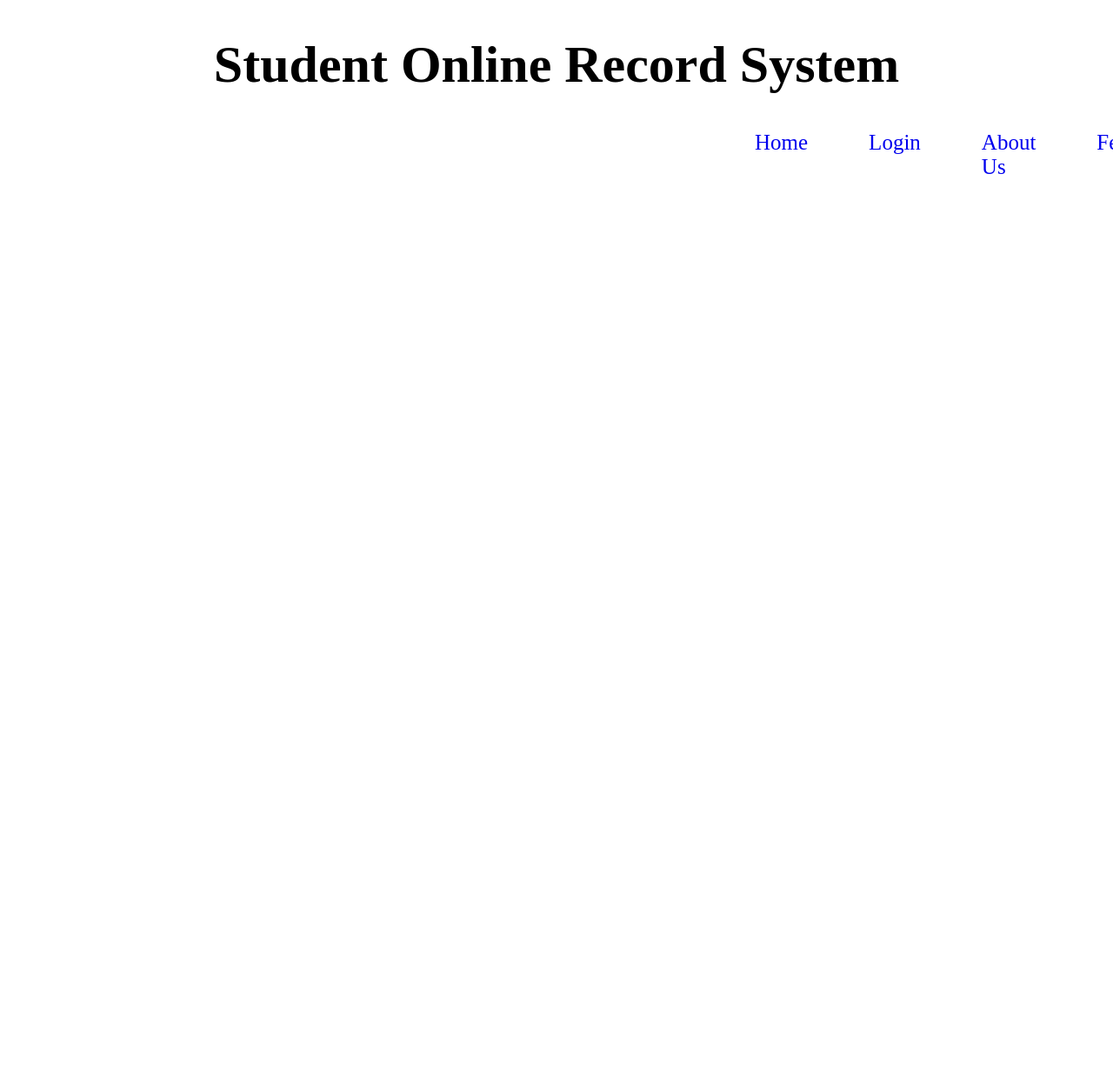
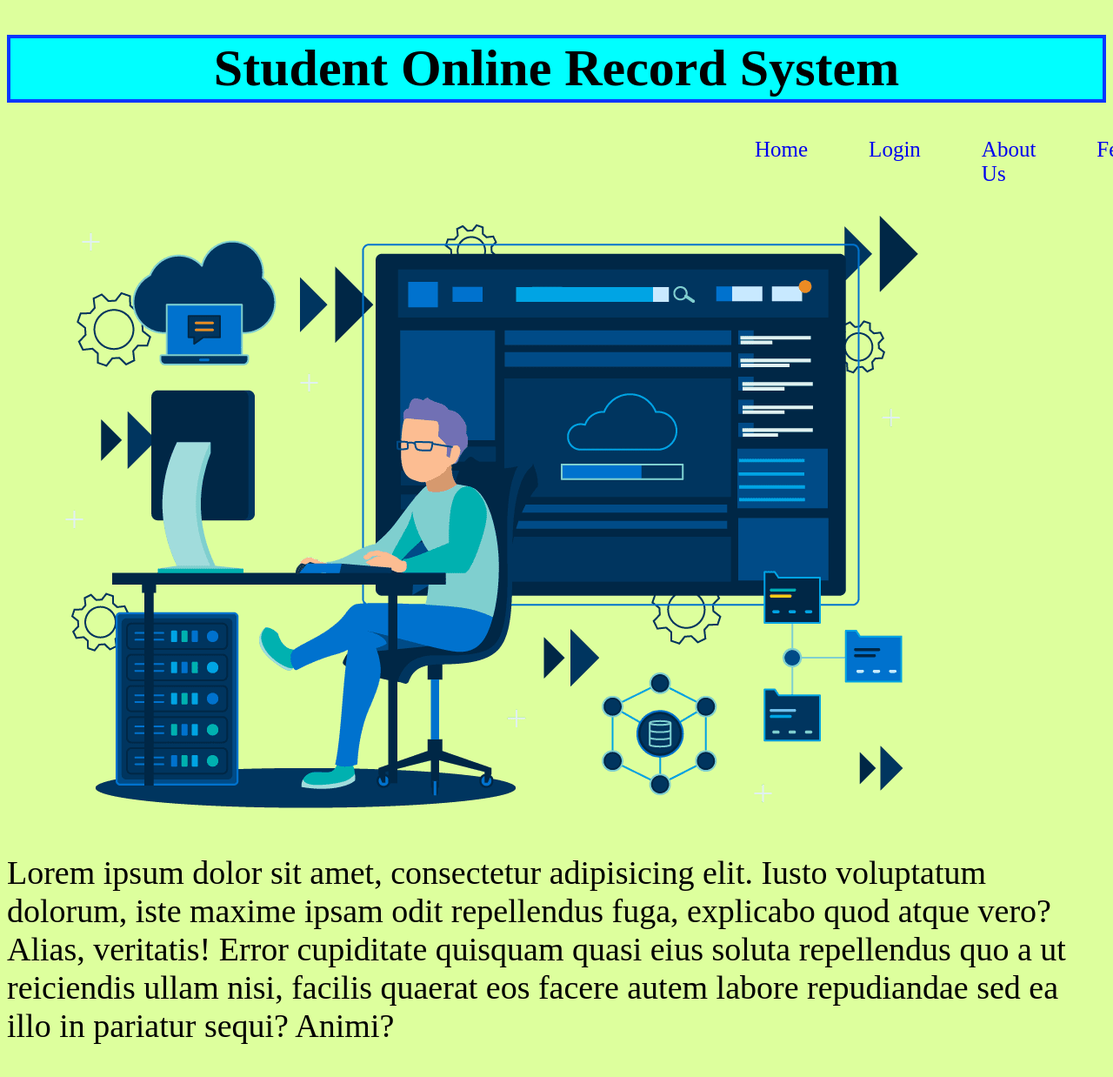
Before and after one commit to santos021/clg_project, a plain HTML site: page index.html in a window 1280 px wide. Shown: the top 1238 px of the page at 87% size. Before the commit the page ends 800 px from the top, so only its background shows below. Drawn offline with Linux system fonts and the light colour scheme.

Commit message:
add an img

```diff
--- a/index.html
+++ b/index.html
@@ -22,6 +22,10 @@
             </ul>
         </div>
 
+        <img src="img/last.png" alt="">
+
+        <p>Lorem ipsum dolor sit amet, consectetur adipisicing elit. Iusto voluptatum dolorum, iste maxime ipsam odit repellendus fuga, explicabo quod atque vero? Alias, veritatis! Error cupiditate quisquam quasi eius soluta repellendus quo a ut reiciendis
+            ullam nisi, facilis quaerat eos facere autem labore repudiandae sed ea illo in pariatur sequi? Animi?</p>
         <!-- add a image -->
 
 
--- a/style.css
+++ b/style.css
@@ -1,6 +1,6 @@
-/* * {
-    background-color: rgb(175, 250, 250);
-} */
+* {
+    background-color: rgb(221, 255, 157);
+}
 
 h1 {
     color: rgb(0, 0, 0);
@@ -9,7 +9,23 @@ h1 {
     /* margin: 30px 0 10px 0; */
     text-align: center;
     height: 70px;
-    /* border: 4px solid rgb(9, 54, 255); */
+    border: 4px solid rgb(9, 54, 255);
+    background-color: aqua;
+}
+
+img {
+    /* width: 100px;
+    height: 100px; */
+    /* border: 2px solid rgb(0, 0, 0); */
+    /* border-radius: 50%; */
+    margin-left: 50px;
+}
+
+p {
+    font-size: 38px;
+    /* margin-right: 700px; */
+    /* border: 2px solid rgb(71, 0, 236); */
+    /* background-color: aqua; */
 }
 
 
```
Also changed, not shown: img/last.png (added).
